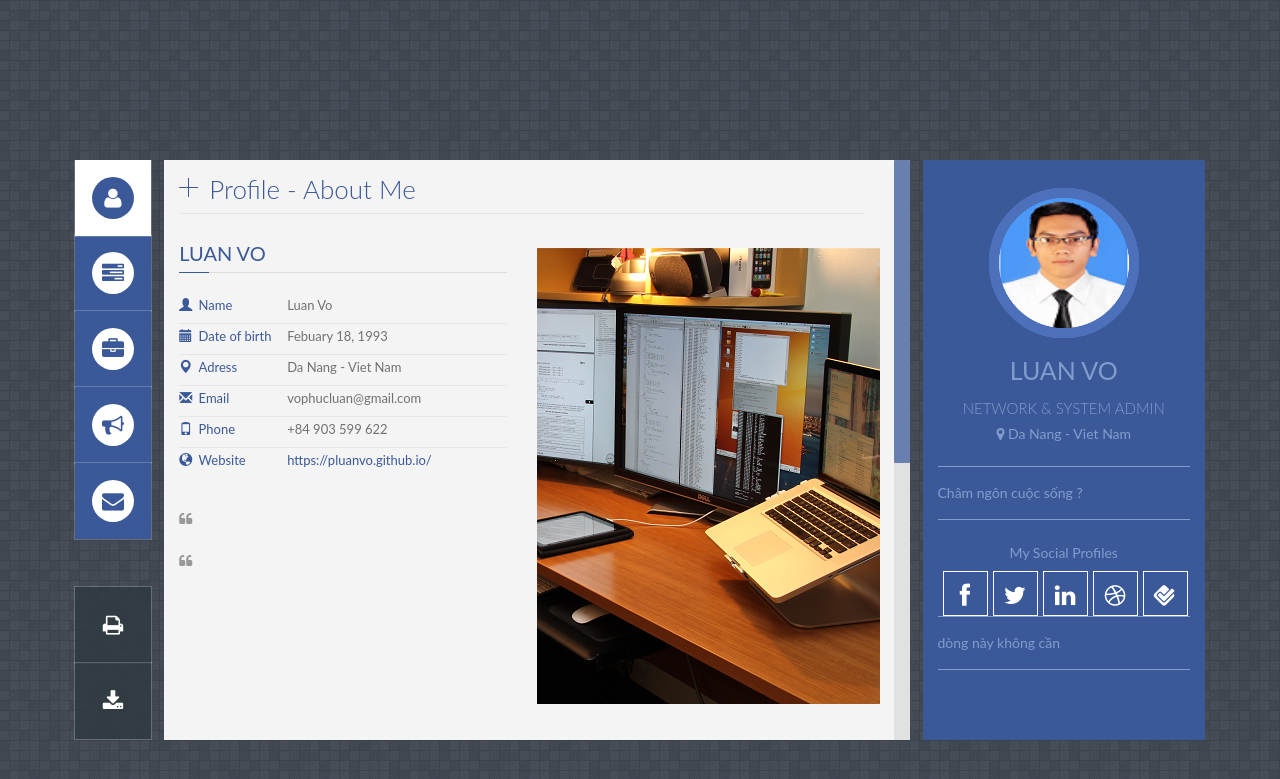
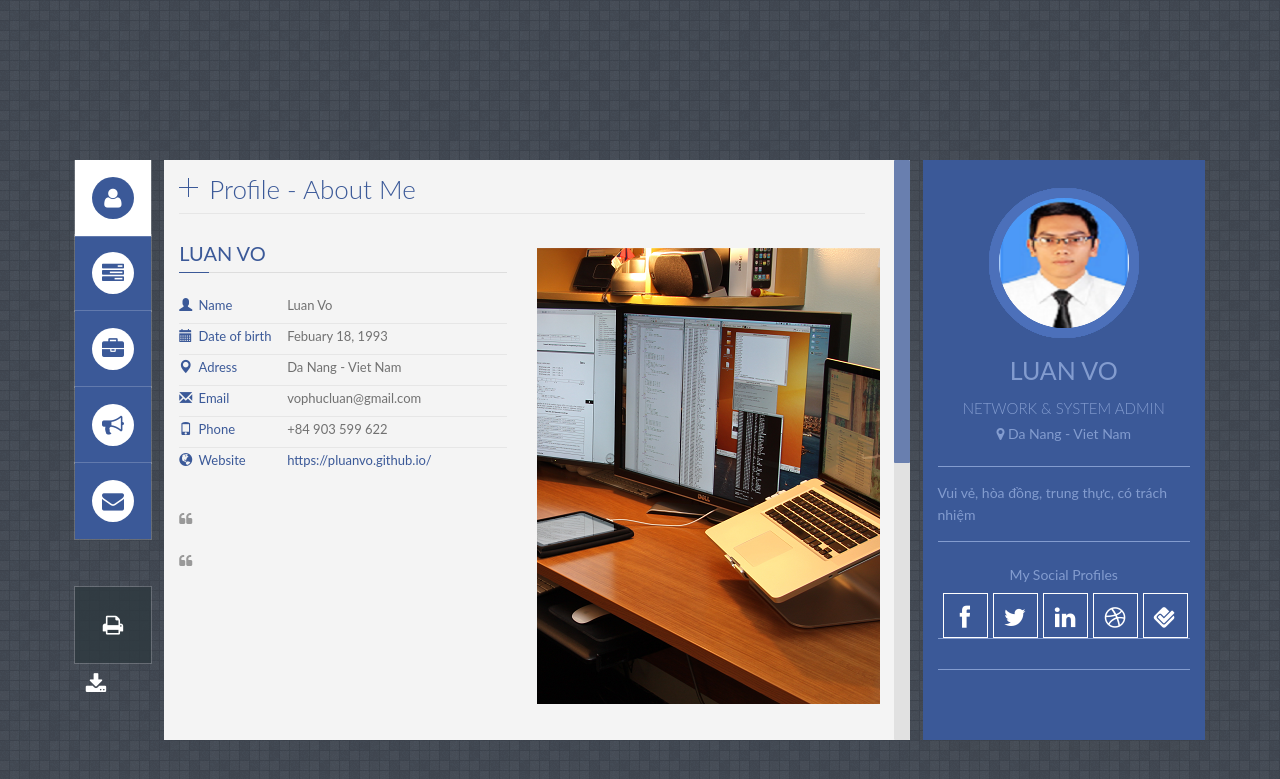
Before and after one commit to pLuanVo/pLuanVo.github.io, a Jekyll site: the page built from index.html, in a window 1280 px wide. Shown: the top 779 px of the page. Built offline with Jekyll 4.4.1, drawn with Linux system fonts in a browser that asks for light colours; some web fonts are replaced.

Commit message:
change detail

```diff
--- a/_includes/head.html
+++ b/_includes/head.html
@@ -39,7 +39,7 @@
         <!-- CSS | Google Fonts -->
         <link href='http://fonts.useso.com/css?family=Lato:300,400' rel='stylesheet' type='text/css'>
         <!-- Favicon -->
-        <link rel="shortcut icon" type="image/x-icon" href="images/favicon/favicon.ico">
+        <link rel="shortcut icon" type="image/x-icon" href=#"images/favicon/favicon.ico">
 
         <!--[if IE 7]>
                 <link rel="stylesheet" type="text/css" href="assets/css/icons/font-awesome-ie7.min.css"/>
--- a/index.html
+++ b/index.html
@@ -78,7 +78,7 @@ layout: default
         <!-- Profile Description -->
         <div id="profile_desc">
             <p>
-            	Châm ngôn cuộc sống ?
+            	Vui vẻ, hòa đồng, trung thực, có trách nhiệm
             </p>
 
         </div>
@@ -100,7 +100,7 @@ layout: default
 
         <div id="profile_desc">
             <p>
-                dòng này không cần
+
             </p>
 
         </div>
@@ -144,7 +144,7 @@ layout: default
         </li>
 
         <a href="#" id="print"><i class="fa fa-print icon_print"></i> </a>
-        <a href="#" id="downlowd"><i class="fa fa-download icon_print"></i> </a>
+        <a href="#" id="download"><i class="fa fa-download icon_print"></i> </a>
     </ul>
     <!-- /resp-tabs-list -->
 
```
Also changed, not shown: images/img/down.png, images/img/down2.png (deleted), images/img/downleft.png, images/img/downleft2.png (deleted), images/img/downright.png, images/img/downright2.png (deleted), images/img/front.png, images/img/front2.png (deleted), images/img/left.png, images/img/left2.png (deleted), images/img/right.png, images/img/right2.png (deleted), images/img/up.png, images/img/up2.png (deleted), 4 more files.
